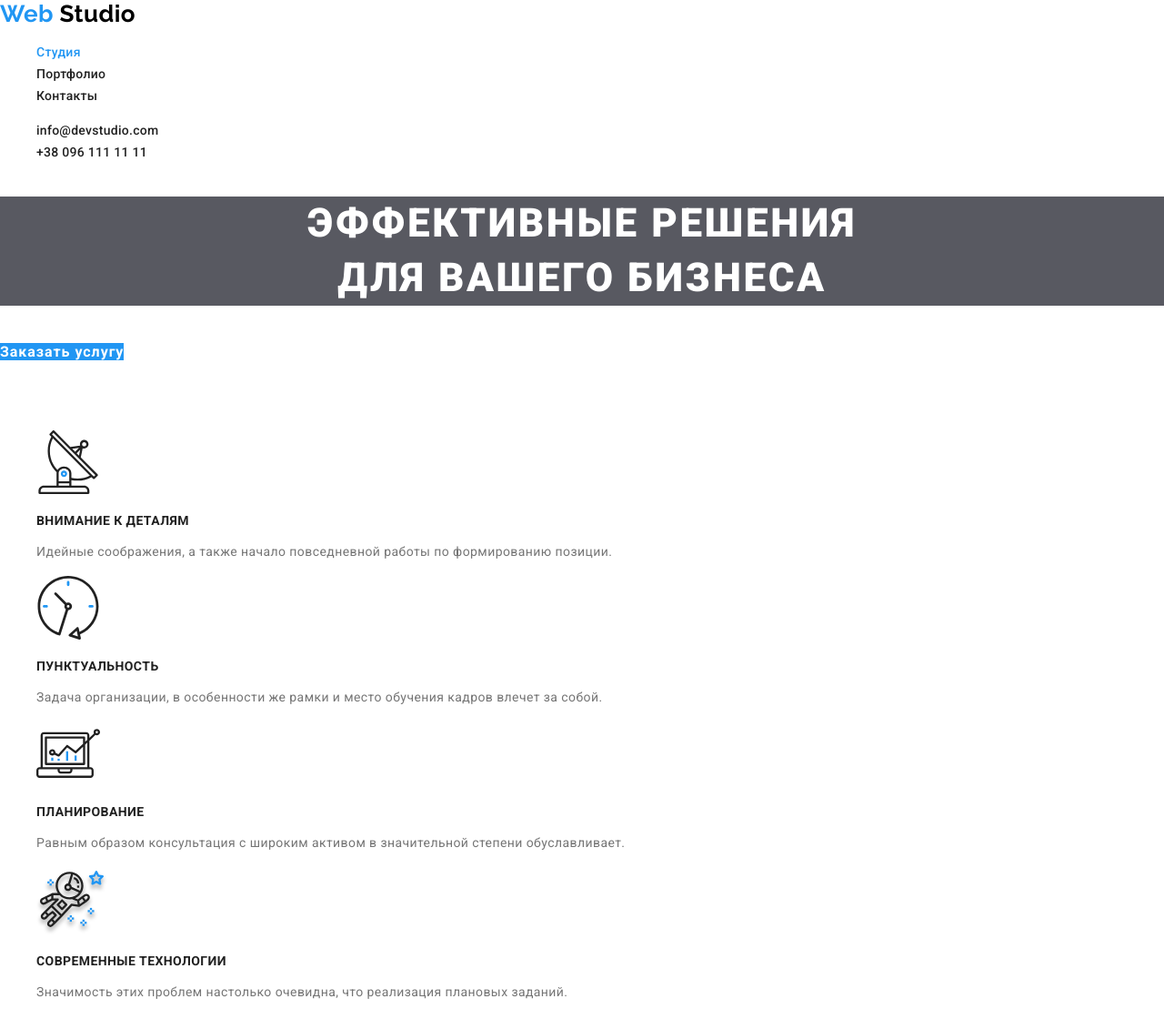
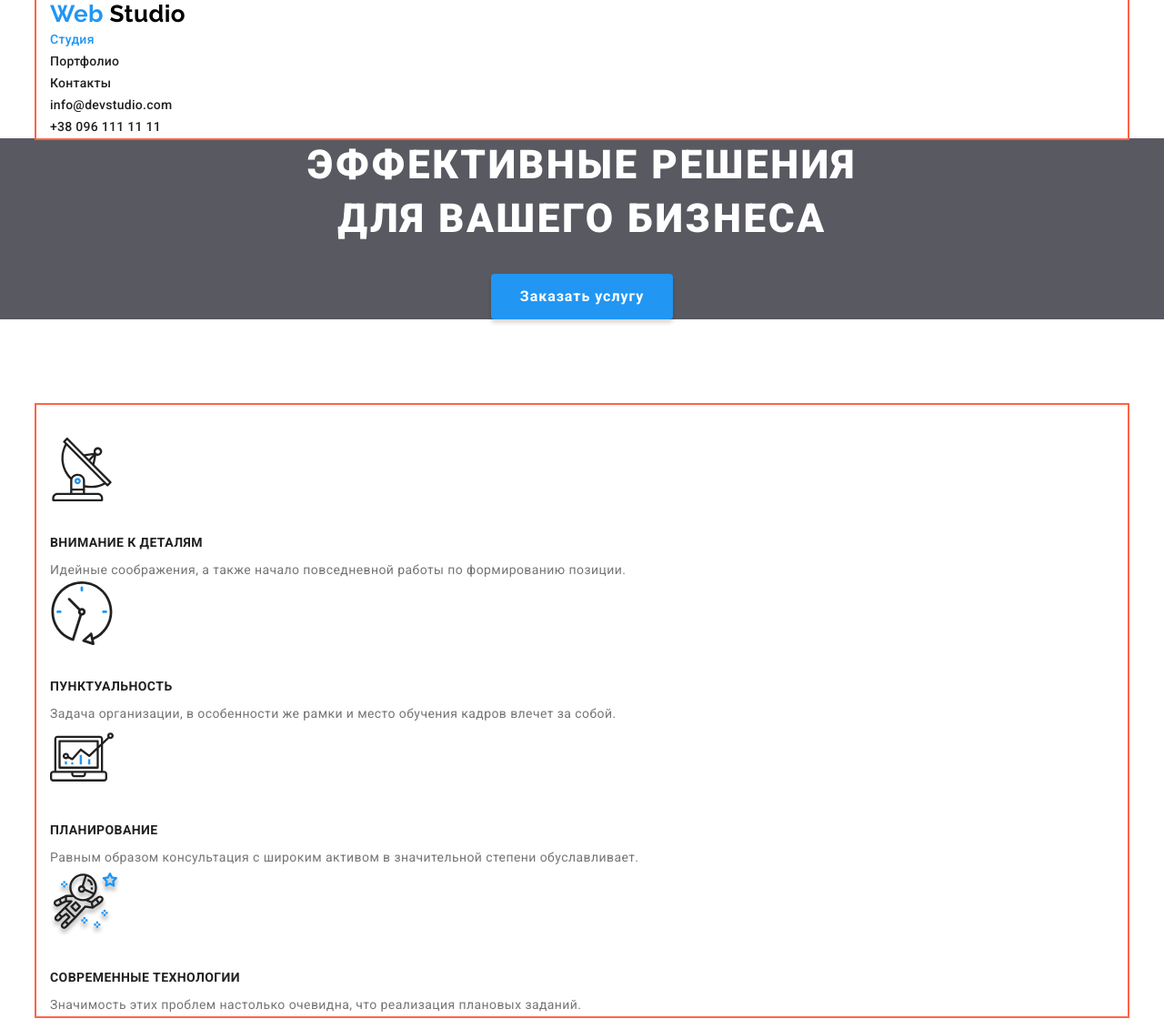
Before and after one commit to AlinaBovdyr/goit-markup-hw-03, a plain HTML site: page index.html in a window 1280 px wide. Shown: the top 1120 px of the page at 91% size. Drawn offline with nearby package versions, Linux system fonts and the light colour scheme.

Commit message:
Добавляет стили для геометрии шапки, героя и секции "особенности"

```diff
--- a/css/style.css
+++ b/css/style.css
@@ -26,6 +26,8 @@ a {
 
 .list {
   list-style: none;
+  margin: 0;
+  padding: 0;
 }
 
 /* Логотип */
@@ -63,6 +65,16 @@ a {
 
 .auth-nav .link {
   color: var(--primary-text-color);
+}
+
+.container {
+  margin-left: auto;
+  margin-right: auto;
+  width: 1200px;
+  padding-left: 15px;
+  padding-right: 15px;
+
+  outline: 2px solid tomato;
 }
 
 /* Подвал */
@@ -103,21 +115,34 @@ b {
 */
 
 /* Герой */
+.hero {
+  text-align: center;
+  background-color: rgba(47, 48, 58, 0.8);
+}
+
 .contrast-title {
   color: var(--contrast-title-color);
-  background-color: rgba(47, 48, 58, 0.8);
   text-align: center;
   text-transform: uppercase;
+
+  margin-top: 0;
+  margin-bottom: 0;
 }
 
-.hero h1 {
+.hero-title {
   font-weight: 900;
   font-size: 44px;
   line-height: 1.36;
   letter-spacing: 0.06em;
+  margin-bottom: 30px;
 }
 
-.hero .link {
+.hero-btn {
+  display: inline-block;
+  padding: 10px 32px;
+  border-radius: 4px;
+  box-shadow: 0px 4px 4px rgba(0, 0, 0, 0.15);
+
   color: var(--contrast-title-color);
   background-color: var(--accent-color);
   font-weight: 700;
@@ -128,8 +153,18 @@ b {
 }
 
 /* Особенности */
-.features > h2 {
-  color: #ffffff;
+.features {
+  margin-top: 94px;
+  margin-bottom: 94px;
+}
+
+.hidden-title {
+  color: transparent;
+  margin: 0;
+}
+
+.feature-image {
+  margin-bottom: 30px;
 }
 
 .features .primary-title {
@@ -137,6 +172,9 @@ b {
   line-height: 1.14;
   text-transform: uppercase;
   text-align: left;
+
+  margin-top: 0;
+  margin-bottom: 10px;
 }
 
 .primary-title {
@@ -147,11 +185,22 @@ b {
   text-align: center;
 }
 
+.features .text {
+  margin-top: 0;
+  margin-bottom: 0;
+}
+
 /* Чем мы занимаемся */
+.activity .primary-title {
+  margin-top: 0;
+  margin-bottom: 50px;
+}
+
 .activity .contrast-title {
   font-weight: 700;
   font-size: 14px;
   line-height: 1.14;
+  background-color: rgba(47, 48, 58, 0.8);
 }
 
 /* Наша команда */
--- a/index.html
+++ b/index.html
@@ -16,8 +16,9 @@
   </head>
   <body>
     <!-- Шапка сайта -->
-    <header>
-      <nav>
+    <header class="page-header">
+      <div class="container">
+        <nav class="navigation">
           <!-- Логотип -->
           <a class="logo" href="./index.html" lang="en"
             >Web
@@ -36,7 +37,6 @@
             </li>
           </ul>
         </nav>
-
         <ul class="list contacts">
           <li>
             <a class="link" href="mailto:info@devstudio.com"
@@ -47,72 +47,80 @@
             <a class="link" href="tel:+380961111111">+38 096 111 11 11</a>
           </li>
         </ul>
+      </div>
     </header>
 
     <main>
       <!-- Герой -->
       <section class="hero">
-        <h1 class="contrast-title">
+        <h1 class="contrast-title hero-title">
           Эффективные решения <br />
           для вашего бизнеса
         </h1>
-        <a class="link" href="">Заказать услугу</a>
+        <a class="link hero-btn" href="">Заказать услугу</a>
       </section>
 
       <!-- Особенности -->
       <section class="features">
+        <div class="container">
           <!-- Скрытый заголовок -->
-        <h2>Особенности</h2>
+          <h2 class="hidden-title">Особенности</h2>
           <ul class="list">
             <li>
               <img
+                class="feature-image"
                 src="./images/section-features/antenna.svg"
                 alt="Логотип антены"
               />
               <h3 class="primary-title">Внимание к деталям</h3>
-            <p>
+              <p class="text">
                 Идейные соображения, а также начало повседневной работы по
                 формированию позиции.
               </p>
             </li>
             <li>
               <img
+                class="feature-image"
                 src="./images/section-features/clock.svg"
                 alt="Логотип часов"
               />
               <h3 class="primary-title">Пунктуальность</h3>
-            <p>
-              Задача организации, в особенности же рамки и место обучения кадров
-              влечет за собой.
+              <p class="text">
+                Задача организации, в особенности же рамки и место обучения
+                кадров влечет за собой.
               </p>
             </li>
             <li>
               <img
+                class="feature-image"
                 src="./images/section-features/diagram.svg"
                 alt="Логотип диаграммы"
               />
               <h3 class="primary-title">Планирование</h3>
-            <p>
+              <p class="text">
                 Равным образом консультация с широким активом в значительной
                 степени обуславливает.
               </p>
             </li>
             <li>
               <img
+                class="feature-image"
                 src="./images/section-features/astronaut.svg"
                 alt="Логотип астронавта"
               />
               <h3 class="primary-title">Современные технологии</h3>
-            <p>
+              <p class="text">
                 Значимость этих проблем настолько очевидна, что реализация
                 плановых заданий.
               </p>
             </li>
           </ul>
+        </div>
       </section>
 
       <!-- Чем мы занимаемся -->
       <section class="activity">
+        <div class="container">
           <h2 class="primary-title">Чем мы занимаемся</h2>
           <ul class="list">
             <li>
@@ -149,6 +157,7 @@
               <h3 class="contrast-title">Дизайнерские решения</h3>
             </li>
           </ul>
+        </div>
       </section>
 
       <!-- Наша команда -->
```
Also changed, not shown: portfolio.html (+2 -1 lines). Lines whose indentation alone changed are shown as unchanged.
